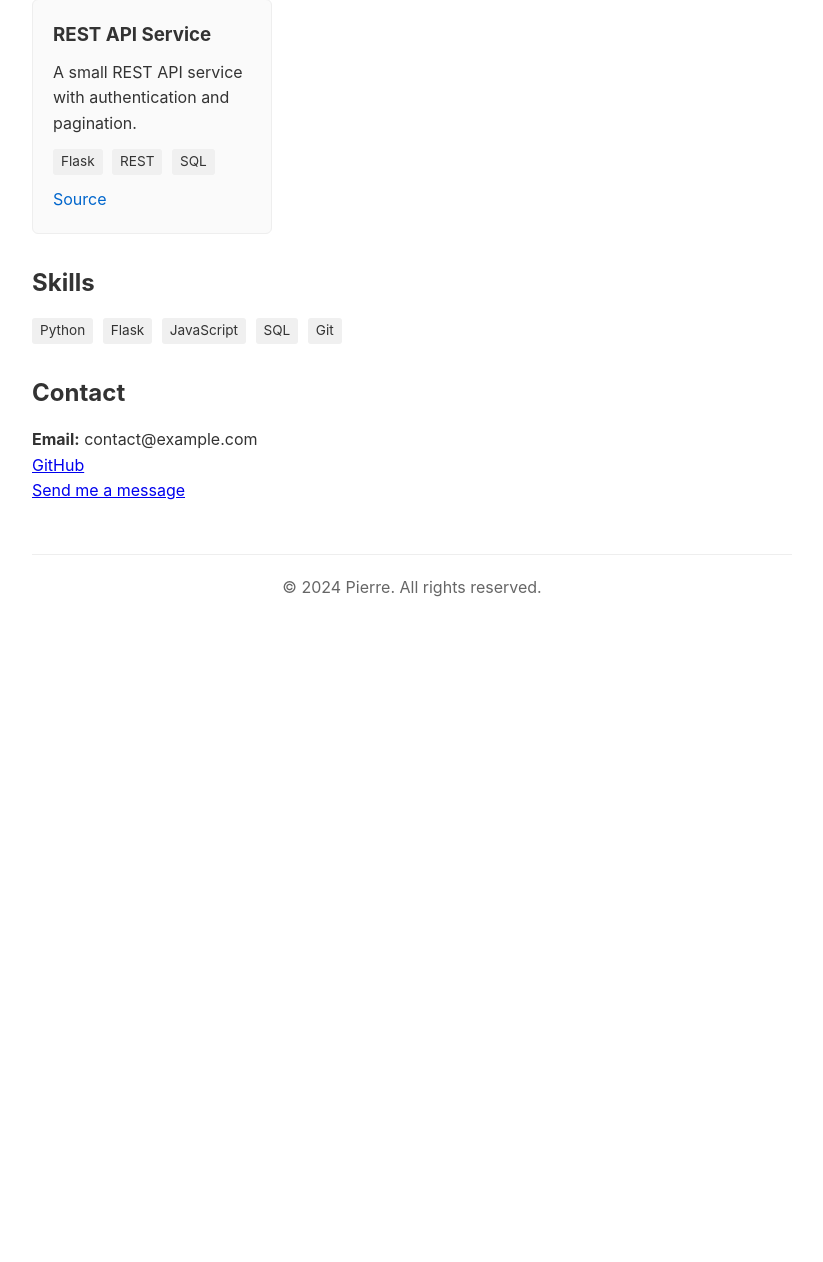
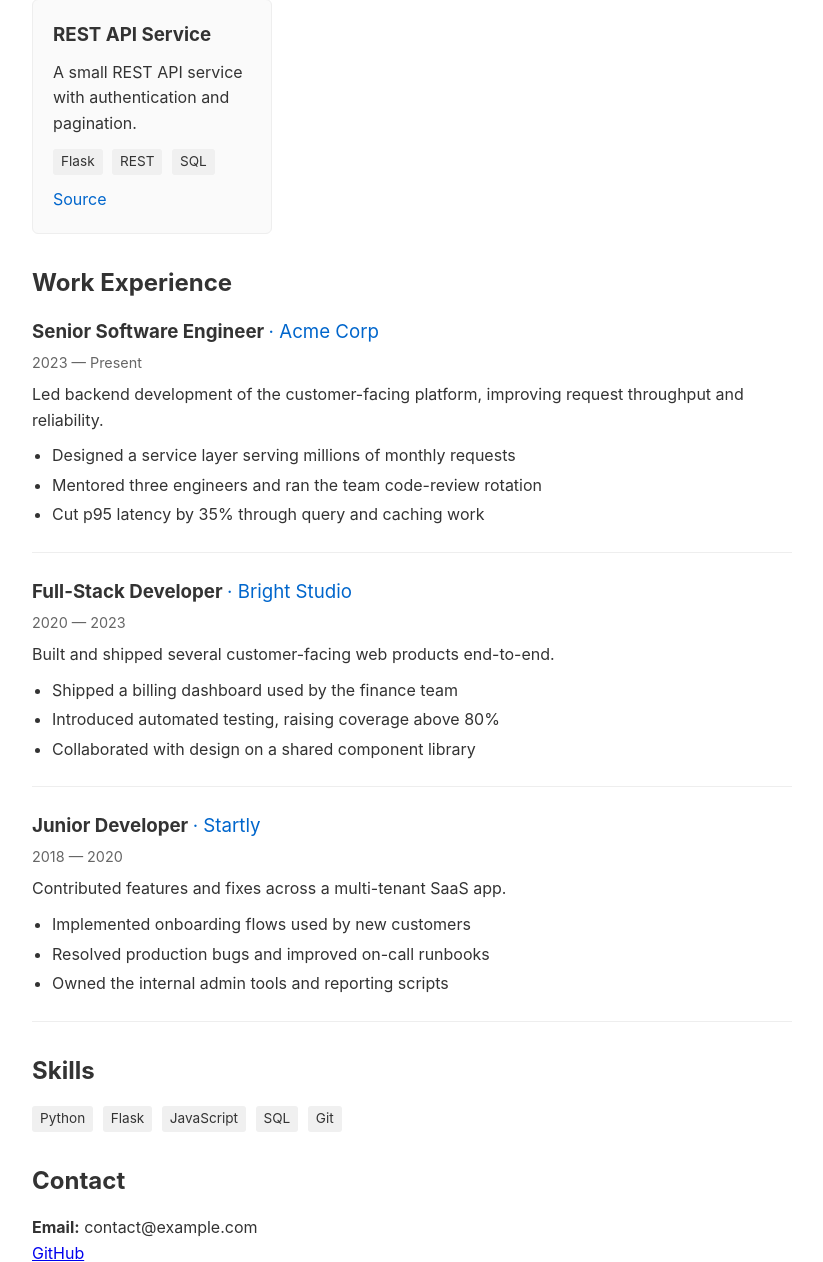
Before and after one commit to ChenjunZou/test, a Flask app: page /portfolio in a window 1280 px wide. Shown: the part 545-1807 px from the top of the page, without its empty margins (228-1051 px from the left). Before the commit the page ends 1142 px from the top, so only its background shows below. Run offline with Flask 3, Linux system fonts and the light colour scheme.

Commit message:
Add work experience section to portfolio page (#23)
Introduce a WorkExperience model with mock data (Acme Corp, Bright Studio,
Startly), wire it into the portfolio route, render a new "Work Experience"
section on the portfolio template, and add matching styles.

Co-authored-by: Claude <claude@anthropic.com>
Co-authored-by: Claude Opus 4.7 <noreply@anthropic.com>

```diff
--- a/app/models.py
+++ b/app/models.py
@@ -109,6 +109,67 @@ class Profile:
 
 
 @dataclass
+class WorkExperience:
+    """Represents a work experience entry."""
+
+    company: str
+    role: str
+    start: str
+    end: str
+    description: str
+    highlights: list[str] = field(default_factory=list)
+
+    @classmethod
+    def get_all(cls) -> list["WorkExperience"]:
+        """Get all work experience entries (newest first)."""
+        return [
+            WorkExperience(
+                company="Acme Corp",
+                role="Senior Software Engineer",
+                start="2023",
+                end="Present",
+                description=(
+                    "Led backend development of the customer-facing platform, "
+                    "improving request throughput and reliability."
+                ),
+                highlights=[
+                    "Designed a service layer serving millions of monthly requests",
+                    "Mentored three engineers and ran the team code-review rotation",
+                    "Cut p95 latency by 35% through query and caching work",
+                ],
+            ),
+            WorkExperience(
+                company="Bright Studio",
+                role="Full-Stack Developer",
+                start="2020",
+                end="2023",
+                description=(
+                    "Built and shipped several customer-facing web products end-to-end."
+                ),
+                highlights=[
+                    "Shipped a billing dashboard used by the finance team",
+                    "Introduced automated testing, raising coverage above 80%",
+                    "Collaborated with design on a shared component library",
+                ],
+            ),
+            WorkExperience(
+                company="Startly",
+                role="Junior Developer",
+                start="2018",
+                end="2020",
+                description=(
+                    "Contributed features and fixes across a multi-tenant SaaS app."
+                ),
+                highlights=[
+                    "Implemented onboarding flows used by new customers",
+                    "Resolved production bugs and improved on-call runbooks",
+                    "Owned the internal admin tools and reporting scripts",
+                ],
+            ),
+        ]
+
+
+@dataclass
 class Project:
     """Represents a portfolio project."""
 
--- a/app/routes.py
+++ b/app/routes.py
@@ -1,7 +1,7 @@
 from flask import Blueprint, render_template, request, flash, redirect, url_for
 
 from app.forms import ContactForm
-from app.models import BlogPost, Profile, Project
+from app.models import BlogPost, Profile, Project, WorkExperience
 from app.utils import paginate
 
 main_bp = Blueprint("main", __name__)
@@ -55,7 +55,13 @@ def contact():
 
 @main_bp.route("/portfolio")
 def portfolio():
-    """Portfolio page with project cards, skills, and contact info."""
+    """Portfolio page with project cards, work experience, skills, and contact info."""
     profile = Profile.get_default()
     projects = Project.get_all()
-    return render_template("portfolio.html", profile=profile, projects=projects)
+    experiences = WorkExperience.get_all()
+    return render_template(
+        "portfolio.html",
+        profile=profile,
+        projects=projects,
+        experiences=experiences,
+    )
--- a/app/static/css/style.css
+++ b/app/static/css/style.css
@@ -164,3 +164,36 @@ footer {
 .tags.skills {
     margin-bottom: 30px;
 }
+.experience-list {
+    margin-bottom: 30px;
+}
+
+.experience-card {
+    margin-bottom: 24px;
+    padding-bottom: 20px;
+    border-bottom: 1px solid #eee;
+}
+
+.experience-card h3 {
+    margin-bottom: 4px;
+}
+
+.experience-company {
+    color: #0066cc;
+    font-weight: normal;
+}
+
+.experience-period {
+    color: #666;
+    font-size: 0.9em;
+    margin-bottom: 8px;
+}
+
+.experience-highlights {
+    margin-top: 10px;
+    padding-left: 20px;
+}
+
+.experience-highlights li {
+    margin-bottom: 4px;
+}
--- a/app/templates/portfolio.html
+++ b/app/templates/portfolio.html
@@ -23,6 +23,24 @@
 {% endfor %}
 </div>
 
+<h2>Work Experience</h2>
+<div class="experience-list">
+{% for experience in experiences %}
+    <article class="experience-card">
+        <h3>{{ experience.role }} <span class="experience-company">· {{ experience.company }}</span></h3>
+        <p class="experience-period">{{ experience.start }} — {{ experience.end }}</p>
+        <p>{{ experience.description }}</p>
+        {% if experience.highlights %}
+        <ul class="experience-highlights">
+            {% for highlight in experience.highlights %}
+            <li>{{ highlight }}</li>
+            {% endfor %}
+        </ul>
+        {% endif %}
+    </article>
+{% endfor %}
+</div>
+
 <h2 data-node-id="a5966124-8025-11f1-996f-1288d2f95095">Skills</h2>
 <div class="tags skills" data-node-id="a5965f8a-8025-11f1-996f-1288d2f95095">
 {% for skill in profile.skills %}
```
